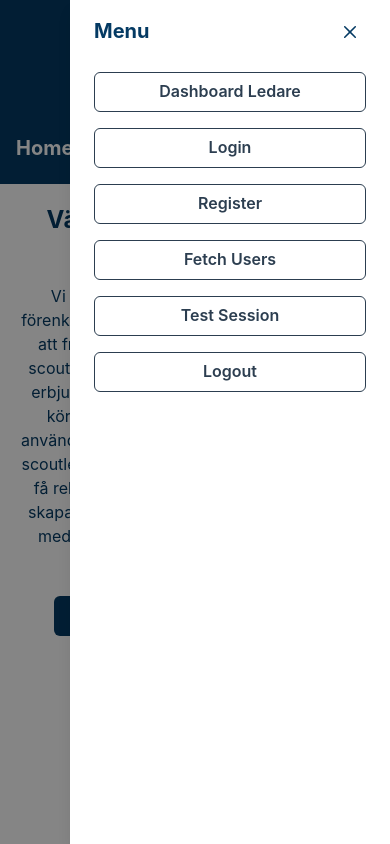
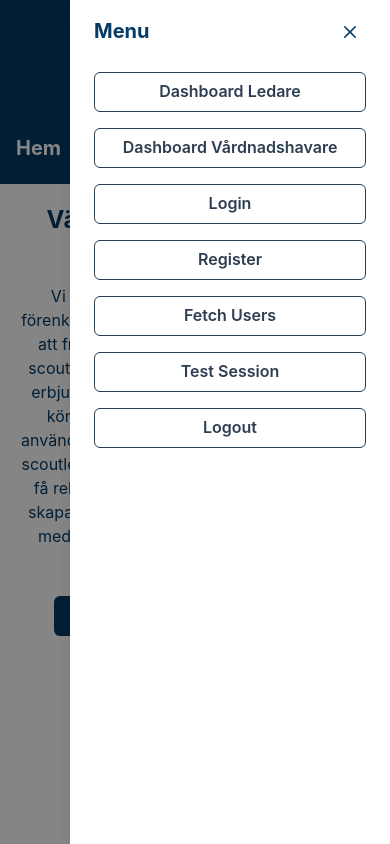
Before and after one commit to sczcz/carpool-app, a React (Create React App) app in the folder scout-app/: page / in a window 390 px wide. Both pictures are taken after a click on the button "Open Menu". Built offline with nearby package versions, Linux system fonts and the light colour scheme.

Commit message:
Updated navbar for mobile

```diff
--- a/scout-app/src/components/Navbar.js
+++ b/scout-app/src/components/Navbar.js
@@ -19,12 +19,21 @@ import { HamburgerIcon } from '@chakra-ui/icons';
 
 const Navbar = () => {
   const { isOpen, onOpen, onClose } = useDisclosure();
+  const links = [
+    { to: '/dashboard-leader', label: 'Dashboard Ledare' },
+    { to: '/dashboard-parent', label: 'Dashboard Vårdnadshavare' },
+    { to: '/login', label: 'Login' },
+    { to: '/register', label: 'Register' },
+    { to: '/FetchUsers', label: 'Fetch Users' },
+    { to: '/TestSession', label: 'Test Session' },
+    { to: '/logout', label: 'Logout' },
+  ];
 
   return (
     <Box as="nav" bg="brand.500" color="white" p={4}>
       <Flex alignItems="center">
         <Text fontSize="xl" fontWeight="bold" color="white">
-          <Link to="/">Home</Link>
+          <Link to="/">Hem</Link>
         </Text>
         <Spacer />
 
@@ -40,13 +49,11 @@ const Navbar = () => {
 
         {/* Desktop Buttons */}
         <Flex gap={4} display={{ base: 'none', md: 'flex' }}>
-          <Button as={Link} to="/dashboard-leader" variant="outline" colorScheme="whiteAlpha">Dashboard Ledare</Button> {/* Uppdatera länk till DashBoardLeader */}
-          <Button as={Link} to="/dashboard-parent" variant="outline" colorScheme="whiteAlpha">Dashboard Vårdnadshavare</Button>
-          <Button as={Link} to="/login" variant="outline" colorScheme="whiteAlpha">Login</Button>
-          <Button as={Link} to="/register" variant="outline" colorScheme="whiteAlpha">Register</Button>
-          <Button as={Link} to="/FetchUsers" variant="outline" colorScheme="whiteAlpha">Fetch Users</Button>
-          <Button as={Link} to="/TestSession" variant="outline" colorScheme="whiteAlpha">Test Session</Button>
-          <Button as={Link} to="/logout" variant="outline" colorScheme="whiteAlpha">Logout</Button>
+          {links.map(({ to, label }) => (
+            <Button key={to} as={Link} to={to} variant="outline" colorScheme="whiteAlpha">
+              {label}
+            </Button>
+          ))}
         </Flex>
       </Flex>
 
@@ -62,12 +69,11 @@ const Navbar = () => {
           </DrawerHeader>
           <DrawerBody>
             <Flex direction="column" gap={4}>
-              <Button as={Link} to="/dashboard-leader" variant="outline" colorScheme="brand" onClick={onClose}>Dashboard Ledare</Button> {/* Uppdatera länk till DashBoardLeader */}
-              <Button as={Link} to="/login" variant="outline" colorScheme="brand" onClick={onClose}>Login</Button>
-              <Button as={Link} to="/register" variant="outline" colorScheme="brand" onClick={onClose}>Register</Button>
-              <Button as={Link} to="/FetchUsers" variant="outline" colorScheme="brand" onClick={onClose}>Fetch Users</Button>
-              <Button as={Link} to="/TestSession" variant="outline" colorScheme="brand" onClick={onClose}>Test Session</Button>
-              <Button as={Link} to="/logout" variant="outline" colorScheme="brand" onClick={onClose}>Logout</Button>
+              {links.map(({ to, label }) => (
+                <Button key={to} as={Link} to={to} variant="outline" colorScheme="brand" onClick={onClose}>
+                  {label}
+                </Button>
+              ))}
             </Flex>
           </DrawerBody>
         </DrawerContent>
```
